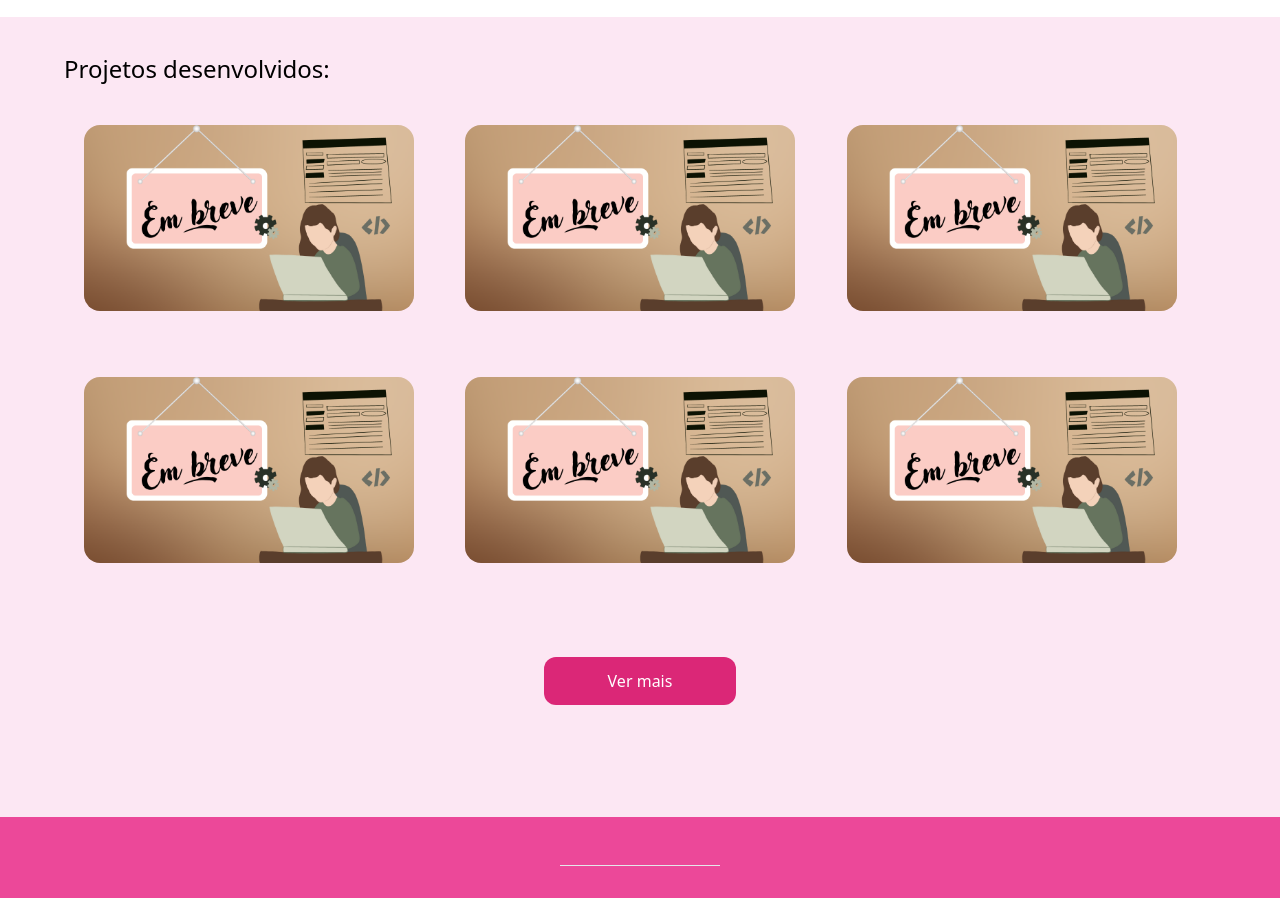
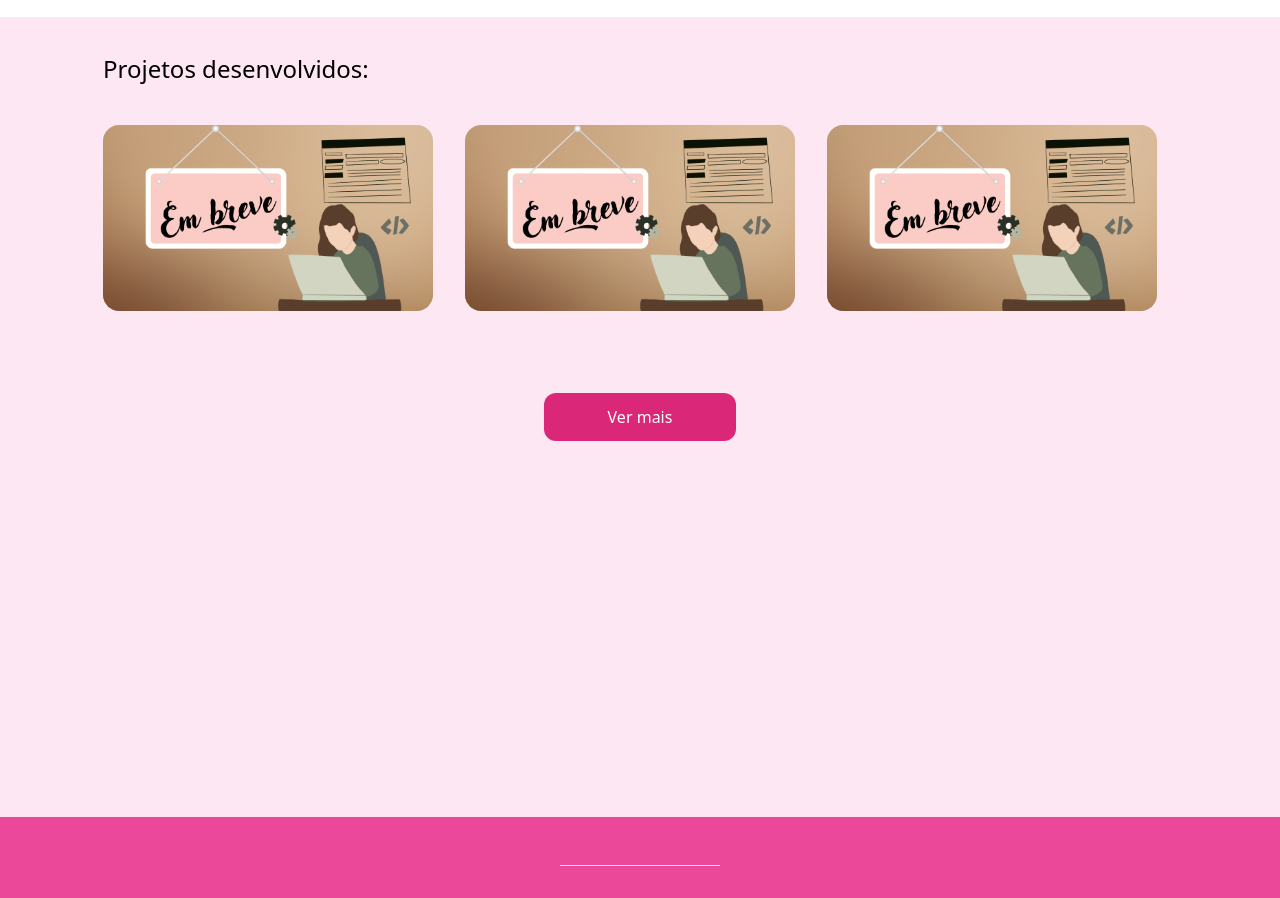
Before and after one commit to Raynne-Andrade/raynneandrade.github.io, a React (Create React App) app: page / in a window 1280 px wide. Shown: the part 1480-2378 px from the top of the page. Built offline with nearby package versions, Linux system fonts and the light colour scheme.

Commit message:
feat: :sparkles: button read more and read less

```diff
--- a/src/components/AboutMe.tsx
+++ b/src/components/AboutMe.tsx
@@ -1,10 +1,12 @@
 const AboutMe = () => {
+
+    const raynne = require("../assets/Raynne.png")
 
     return (
         <section className="flex justify-center bg-pink-100 dark:bg-neutral-800 p-5" id="aboutMe">
             <div className="flex content-center gap-4 overflow-hidden flex-wrap md:flex-nowrap">
                 <div>
-                    <img src="../assets/Raynne.png" width={"300px"} />
+                    <img src={raynne} width={"300px"} />
                 </div>
                 <div className="text-neutral-700 dark:text-white self-center text-lg font-normal
                   max-w-4xl leading-7">
--- /dev/null
+++ b/src/components/Molecules/ReadLess.tsx
@@ -0,0 +1,13 @@
+interface TProps {
+    handleLessProject: Function
+}
+
+const ReadLess = ({handleLessProject}: TProps) => {
+
+    return (
+            <button onClick={(() => handleLessProject())} className="py-3 px-16 bg-pink-600 text-white mt-7 rounded-xl">
+               Ver menos
+            </button>
+    )
+}
+export default ReadLess
--- a/src/components/Molecules/ReadMore.tsx
+++ b/src/components/Molecules/ReadMore.tsx
@@ -1,6 +1,11 @@
-const ReadMore = () => {
+interface TProps {
+    handleMoreProject: Function
+}
+
+const ReadMore = ({handleMoreProject}: TProps) => {
+
     return (
-            <button onClick={(() => console.log("click"))} className="py-3 px-16 bg-pink-600 text-white mt-7 rounded-xl">
+            <button onClick={(() => handleMoreProject())} className="py-3 px-16 bg-pink-600 text-white mt-7 rounded-xl">
                Ver mais
             </button>
     )
--- a/src/components/Projects.tsx
+++ b/src/components/Projects.tsx
@@ -1,3 +1,5 @@
+import { useState } from "react"
+import ReadLess from "./Molecules/ReadLess"
 import ReadMore from "./Molecules/ReadMore"
 
 const Projects = () => {
@@ -11,22 +13,34 @@ const Projects = () => {
         { name: '', url: "#", img: '../../assets/embreve.png', id: "7" },
         { name: '', url: "#", img: '../../assets/embreve.png', id: "8" }
     ]
+    const embreve = require("../assets/embreve.png")
+
+    const projectbyrow = 3
+    const [next, setNext] = useState(projectbyrow)
+
+    const handleMoreProject = () => {
+        setNext(next + projectbyrow)
+    }
+
+    const handleLessProject = () => {
+        setNext(projectbyrow)
+    }
 
     return (
         <section className="w-screen min-h-screen bg-pink-100 dark:bg-neutral-800 flex justify-center px-5 py-9" id="portfolio">
             <div className="max-w-6xl">
                 <h2 className="text-black dark:text-white text-2xl mb-10"> Projetos desenvolvidos: </h2>
                 <div className="flex flex-wrap gap-3 justify-evenly">
-                    {project.map((item: any, index: Number) =>
-                        <div className={index >= 6 ? "hidden w-[350px] h-60 rounded-2 overflow-hidden" : " block w-[350px] h-60 rounded-2 overflow-hidden"} key={item.id}>
+                    {project.slice(0, next).map((item: any, index: Number) =>
+                        <div className="w-[350px] h-60 rounded-2 overflow-hidden" key={item.id}>
                             <a href={item.url} className="relative">
-                                <img src={item.img} width="330px" height="250px" className="object-cover rounded-2xl" />
+                                <img src={embreve} width="330px" height="250px" className="object-cover rounded-2xl" />
                             </a>
                         </div>
                     )}
-                    <div className="flex justify-center ">
-                        {project.length > 3 && <ReadMore />}
-                    </div>
+                </div>
+                <div className="flex justify-center ">
+                    {project.length > next ? <ReadMore handleMoreProject={handleMoreProject.bind(this)} /> : <ReadLess handleLessProject={handleLessProject.bind(this)} />}
                 </div>
             </div>
         </section>
```
Also changed, not shown: src/assets/Raynne.png (renamed from public/assets/Raynne.png), src/assets/embreve.png (renamed from public/assets/embreve.png).
